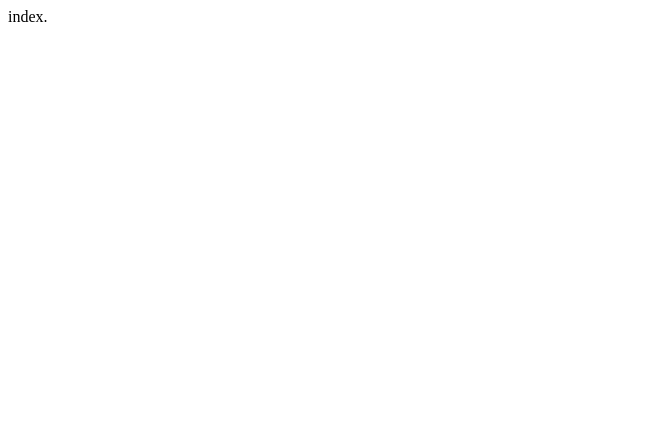
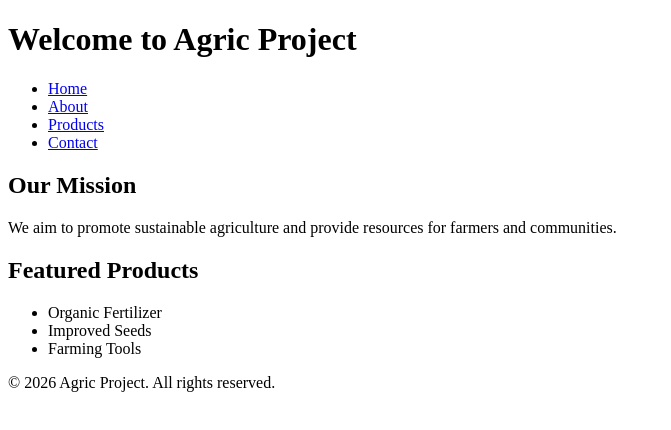
Before and after one commit to Dorcus-maker/agric, a plain HTML site: page index.html in a window 1280 px wide. Shown: the whole page, without its empty margins (0-671 px from the left). Drawn offline with Linux system fonts and the light colour scheme.

Commit message:
Update index.html

```diff
--- a/index.html
+++ b/index.html
@@ -1 +1,45 @@
-index.
+<!DOCTYPE html>
+<html lang="en">
+<head>
+  <meta charset="UTF-8">
+  <meta name="viewport" content="width=device-width, initial-scale=1.0">
+  <title>Agric Project</title>
+  <link rel="stylesheet" href="style.css"> <!-- optional external stylesheet -->
+</head>
+<body>
+  <!-- Header Section -->
+  <header>
+    <h1>Welcome to Agric Project</h1>
+    <nav>
+      <ul>
+        <li><a href="index.html">Home</a></li>
+        <li><a href="about.html">About</a></li>
+        <li><a href="products.html">Products</a></li>
+        <li><a href="contact.html">Contact</a></li>
+      </ul>
+    </nav>
+  </header>
+
+  <!-- Main Content -->
+  <main>
+    <section>
+      <h2>Our Mission</h2>
+      <p>We aim to promote sustainable agriculture and provide resources for farmers and communities.</p>
+    </section>
+
+    <section>
+      <h2>Featured Products</h2>
+      <ul>
+        <li>Organic Fertilizer</li>
+        <li>Improved Seeds</li>
+        <li>Farming Tools</li>
+      </ul>
+    </section>
+  </main>
+
+  <!-- Footer Section -->
+  <footer>
+    <p>&copy; 2026 Agric Project. All rights reserved.</p>
+  </footer>
+</body>
+</html>
```
